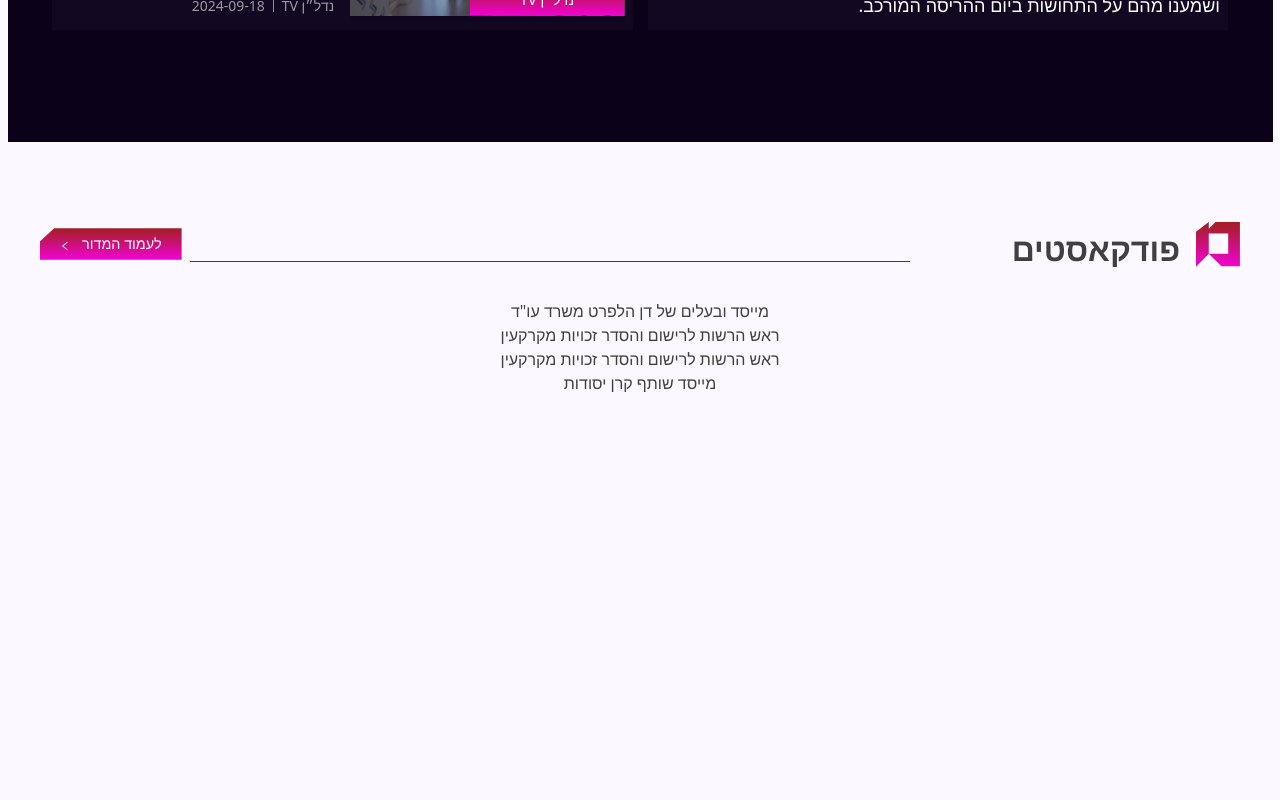
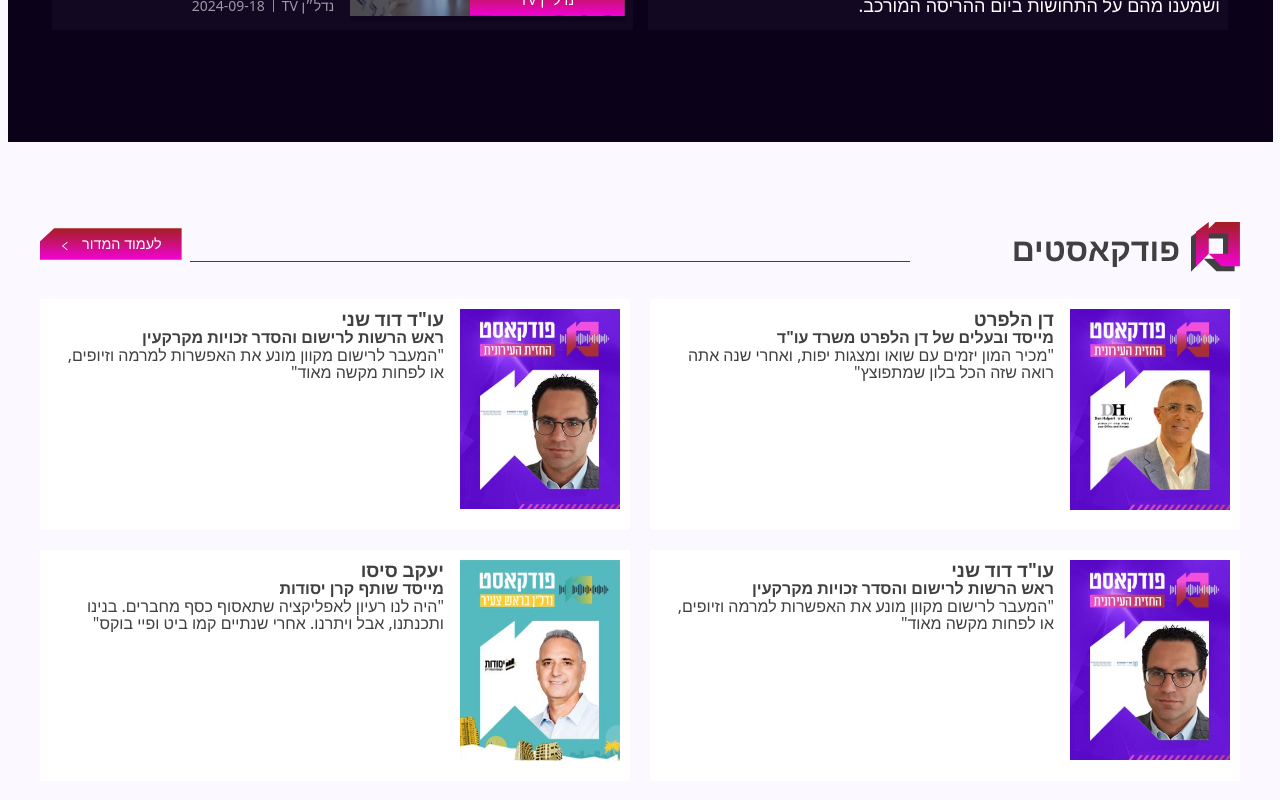
Before and after one commit to dorhakim100/wizoo-news, a Vue app: page / in a window 1280 px wide. Shown: the part 6556-7356 px from the top of the page. Before the commit the page ends 7032 px from the top, so only its background shows below. Built offline with nearby package versions, Linux system fonts and the light colour scheme.

Commit message:
Add more accurate PodcastCard styling

```diff
--- a/src/assets/jsons/podcast-dashboard/podcast-dashboard.json
+++ b/src/assets/jsons/podcast-dashboard/podcast-dashboard.json
@@ -7,7 +7,7 @@
       "title": "מייסד ובעלים של דן הלפרט משרד עו\"ד",
       "date": "2024-09-18",
       "content": "\"מכיר המון יזמים עם שואו ומצגות יפות, ואחרי שנה אתה רואה שזה הכל בלון שמתפוצץ\"",
-      "thumbnail": "src/assets/imgs/podcast1.png"
+      "img": "src/assets/imgs/podcast1.png"
     },
 
     {
@@ -16,7 +16,7 @@
       "title": "ראש הרשות לרישום והסדר זכויות מקרקעין",
       "date": "2024-09-18",
       "content": "\"המעבר לרישום מקוון מונע את האפשרות למרמה וזיופים, או לפחות מקשה מאוד\"",
-      "thumbnail": "src/assets/imgs/podcast2.png"
+      "img": "src/assets/imgs/podcast2.png"
     },
     {
       "id": "p3",
@@ -24,7 +24,7 @@
       "title": "ראש הרשות לרישום והסדר זכויות מקרקעין",
       "date": "2024-09-18",
       "content": "\"המעבר לרישום מקוון מונע את האפשרות למרמה וזיופים, או לפחות מקשה מאוד\"",
-      "thumbnail": "src/assets/imgs/podcast2.png"
+      "img": "src/assets/imgs/podcast2.png"
     },
 
     {
@@ -33,7 +33,7 @@
       "title": "מייסד שותף קרן יסודות",
       "date": "2024-09-18",
       "content": "\"היה לנו רעיון לאפליקציה שתאסוף כסף מחברים. בנינו ותכנתנו, אבל ויתרנו. אחרי שנתיים קמו ביט ופיי בוקס\"",
-      "thumbnail": "src/assets/imgs/podcast4.png"
+      "img": "src/assets/imgs/podcast4.png"
     }
   ]
 }
--- a/src/components/common/Merkaz.vue
+++ b/src/components/common/Merkaz.vue
@@ -88,6 +88,11 @@ const props = defineProps({
         fill: $color-pink;
       }
     }
+    &.black {
+      :deep(path) {
+        fill: $text-primary;
+      }
+    }
   }
 }
 </style>
--- a/src/components/podcast/PodcastCard.vue
+++ b/src/components/podcast/PodcastCard.vue
@@ -1,6 +1,13 @@
 <template>
-  <div class="podcast-card-container">
-    <span>{{ podcast.title }}</span>
+  <div class="podcast-card-container grow">
+    <div class="img-container ar-160-211">
+      <img :src="podcast.img" alt="" />
+    </div>
+    <div class="text-container">
+      <h3>{{ podcast.presentor }}</h3>
+      <h4>{{ podcast.title }}</h4>
+      <p>{{ podcast.content }}</p>
+    </div>
   </div>
 </template>
 
@@ -15,4 +22,23 @@ const props = defineProps({
 })
 </script>
 
-<style scoped lang="scss"></style>
+<style scoped lang="scss">
+@import '../../styles/setup/_variables';
+
+.podcast-card-container {
+  display: grid;
+  grid-template-columns: auto 1fr;
+  gap: 1em;
+  background-color: $white-background;
+  padding: 10px;
+  text-align: start;
+
+  .img-container {
+    max-width: 160px;
+    width: auto;
+    img {
+      width: 100%;
+    }
+  }
+}
+</style>
--- a/src/components/podcast/PodcastDashboasrd.vue
+++ b/src/components/podcast/PodcastDashboasrd.vue
@@ -1,10 +1,12 @@
 <template>
   <CustomHeader :is-gradient="true" :color="'black'">{{ header }}</CustomHeader>
-  <PodcastCard
-    v-for="podcast in props.podcasts"
-    :podcast="podcast"
-    :key="podcast._id"
-  />
+  <div class="podcasts-container">
+    <PodcastCard
+      v-for="podcast in props.podcasts"
+      :podcast="podcast"
+      :key="podcast._id"
+    />
+  </div>
 </template>
 
 <script setup>
@@ -30,4 +32,10 @@ const props = defineProps({
   margin-top: 2em !important;
   margin-bottom: 2em !important;
 }
+
+.podcasts-container {
+  display: grid;
+  grid-template-columns: repeat(2, 1fr);
+  gap: 20px;
+}
 </style>
--- a/src/styles/basics/_helpers.scss
+++ b/src/styles/basics/_helpers.scss
@@ -45,6 +45,10 @@
   aspect-ratio: 278 / 160;
   width: 100%;
 }
+.ar-160-211 {
+  aspect-ratio: 160 / 211;
+  width: 100%;
+}
 
 .center-absolute {
   position: absolute;
```
